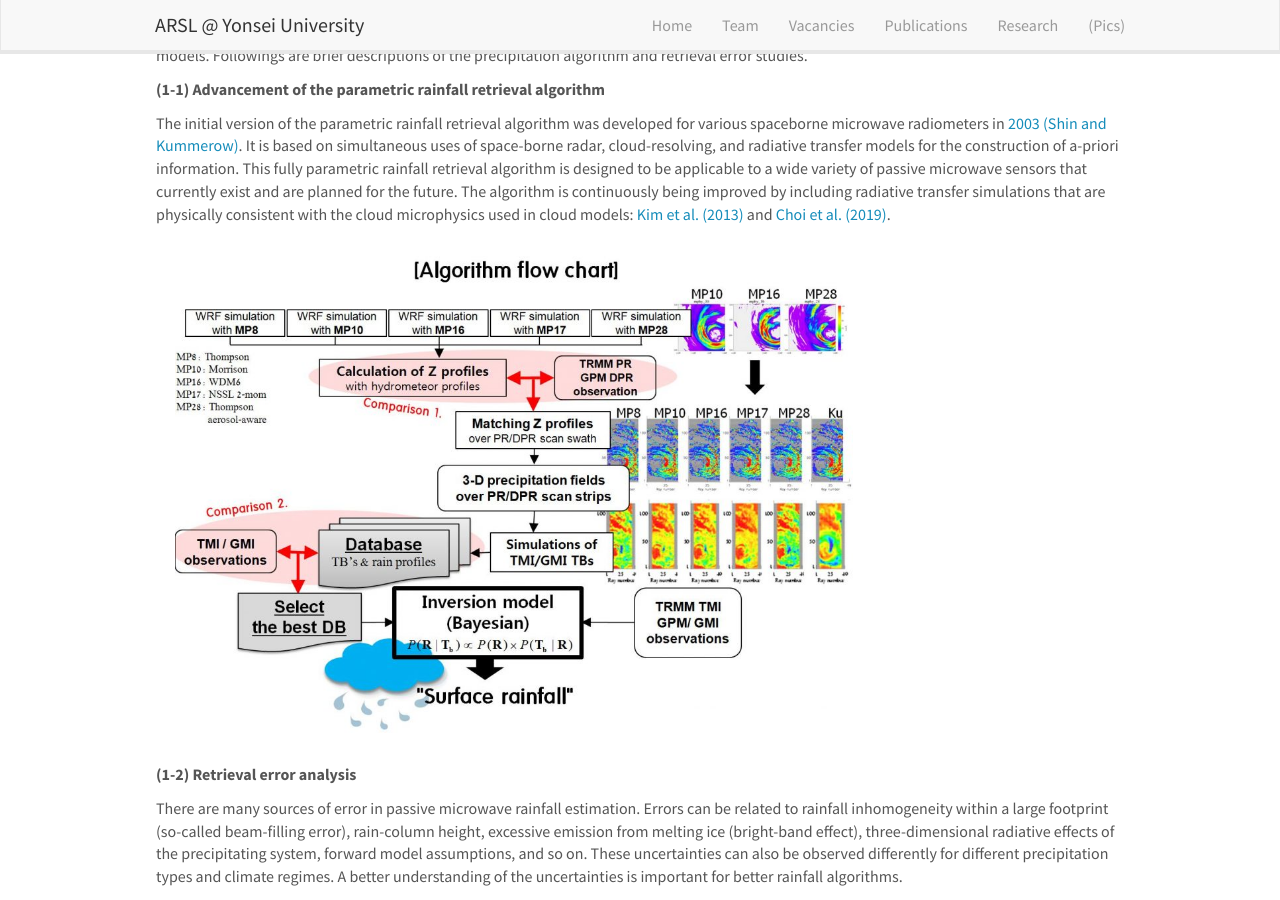
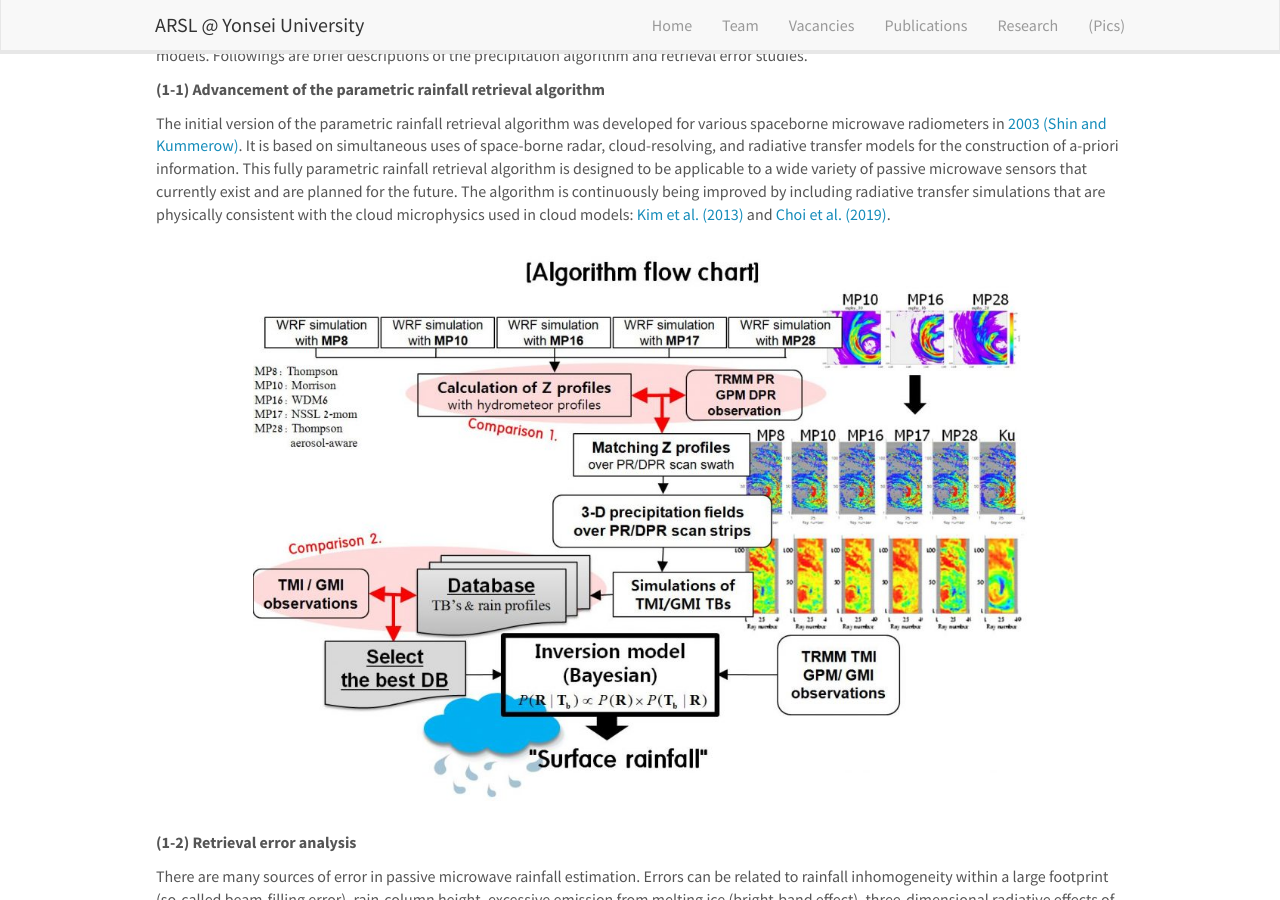
Before and after one commit to roo2003/roo2003.github.io, a Jekyll site: the page built from _pages/research.md, in a window 1280 px wide and 900 px high, scrolled down 513 px. Built offline with Jekyll 4.4.1, drawn with Linux system fonts in a browser that asks for light colours; nearby versions of some CDN libraries.

Commit message:
Update research.md

```diff
--- a/_pages/research.md
+++ b/_pages/research.md
@@ -33,9 +33,11 @@ Passive microwave signatures from satellites are based on emission and scatterin
 
 The initial version of the parametric rainfall retrieval algorithm was developed for various spaceborne microwave radiometers in [2003 (Shin and Kummerow)](https://doi.org/10.1175/1520-0450(2003)042<1480:PRRAFP>2.0.CO;2). It is based on simultaneous uses of space-borne radar, cloud-resolving, and radiative transfer models for the construction of a-priori information. This fully parametric rainfall retrieval algorithm is designed to be applicable to a wide variety of passive microwave sensors that currently exist and are planned for the future. The algorithm is continuously being improved by including radiative transfer simulations that are physically consistent with the cloud microphysics used in cloud models: [Kim et al. (2013)](https://doi.org/10.1175/JTECH-D-12-00261.1) and [Choi et al. (2019)](https://doi.org/10.1109/TGRS.2019.2948262).
 
- ![]({{ site.url }}{{ site.baseurl }}/images/respic/passive1.jpg){: style="width: 70%; float: center; margin: 2%"}<be>
+<div style="text-align: center;">
+  <img src="{{ site.url }}{{ site.baseurl }}/images/respic/passive1.jpg" style="width: 80%; margin: 2%;">
+</div>
 
- **(1-2) Retrieval error analysis**
+**(1-2) Retrieval error analysis**
 
 There are many sources of error in passive microwave rainfall estimation. Errors can be related to rainfall inhomogeneity within a large footprint (so-called beam-filling error), rain-column height, excessive emission from melting ice (bright-band effect), three-dimensional radiative effects of the precipitating system, forward model assumptions, and so on. These uncertainties can also be observed differently for different precipitation types and climate regimes. A better understanding of the uncertainties is important for better rainfall algorithms.
 
```
